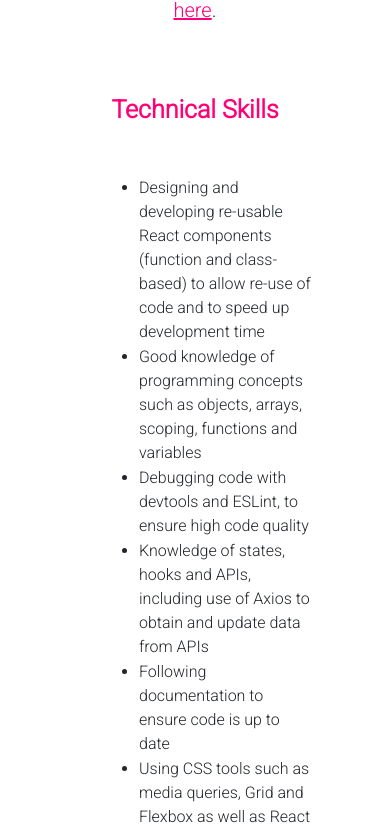
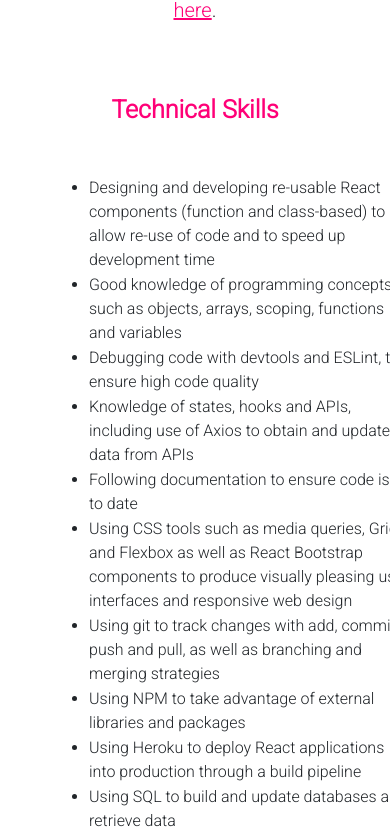
Before and after one commit to saimakhanom/saimas-website, a React (Create React App) app: page /resume in a window 390 px wide. Shown: the part 1430-2262 px from the top of the page. Built offline with nearby package versions, Linux system fonts and the light colour scheme.

Commit message:
technical skills spacing

```diff
--- a/src/Resume/resume.css
+++ b/src/Resume/resume.css
@@ -215,4 +215,17 @@ font-family: 'Roboto', sans-serif;
 	.timeline-block {
 		width: 390px;
 	}
+
+	.technical-skills{
+
+		width: 400px;
+
+	}
+
+	.technical-skills li{
+		width: 325px;
+		margin-right: -10px;
+		margin-left: -50px;
+	}
+
 }
```
